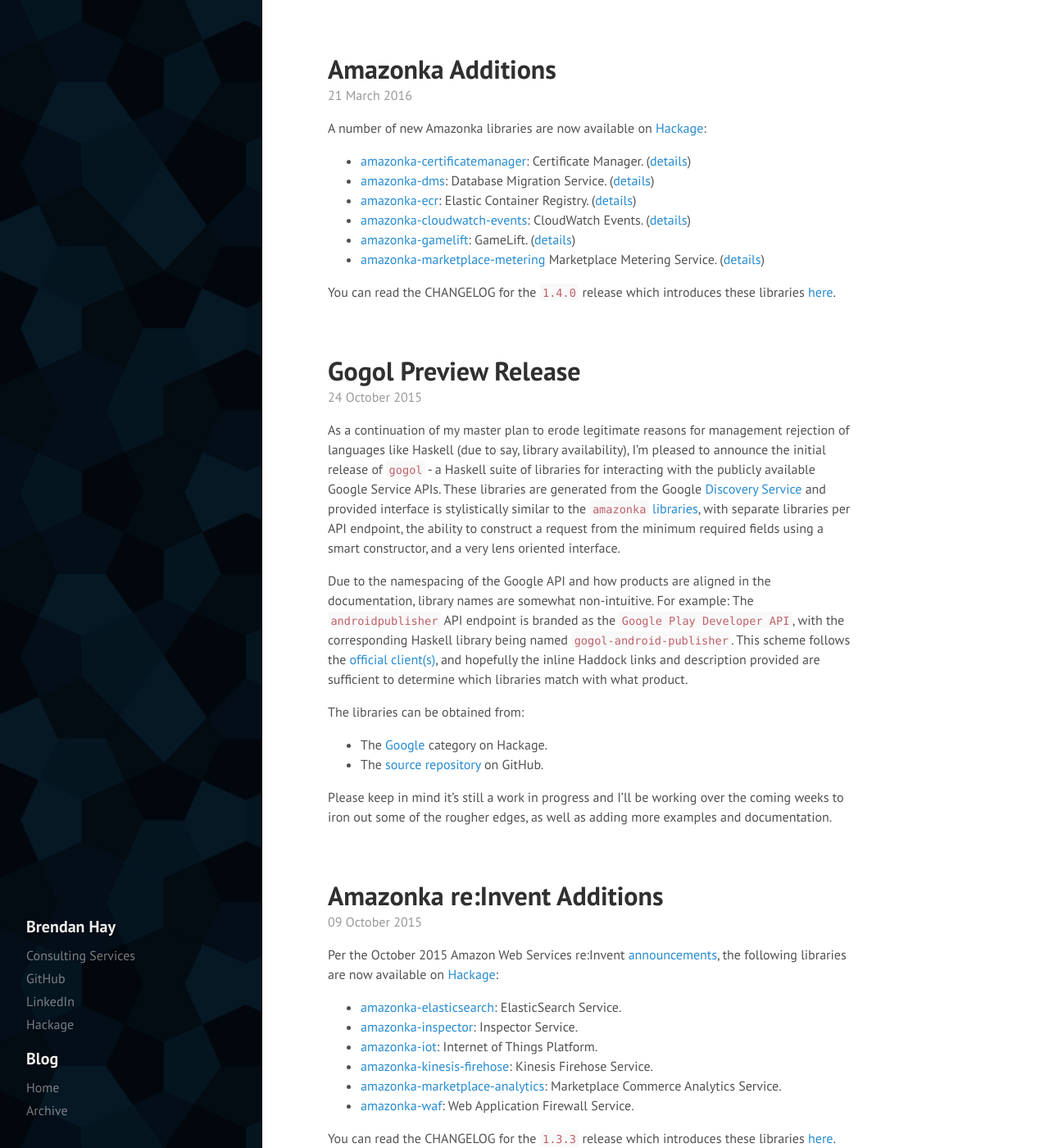
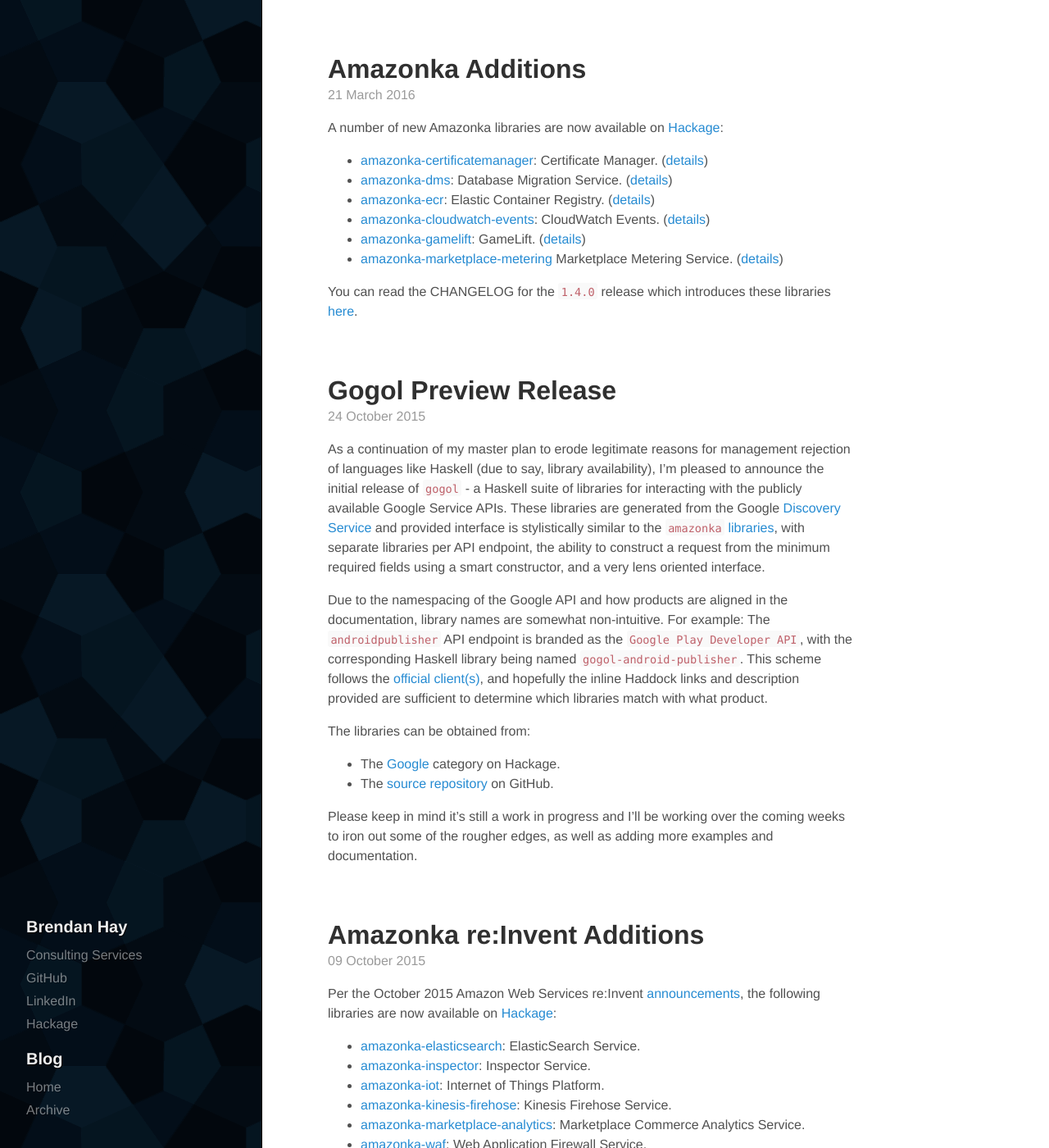
Before and after one commit to brendanhay/brendanhay.github.io, a Jekyll site: the page built from index.html, in a window 1280 px wide and 1400 px high. Shown: the whole window at 82% size. Built offline with Jekyll 4.4.1, drawn with Linux system fonts in a browser that asks for light colours; the list of posts is cut into pages by our own code.

Commit message:
Removing webfonts

```diff
--- a/_includes/head.html
+++ b/_includes/head.html
@@ -16,9 +16,8 @@
 
   <!-- CSS -->
   <link rel="stylesheet" href="{{ site.baseurl }}public/css/poole.css">
+  <link rel="stylesheet" href="{{ site.baseurl }}public/css/hyde.css">
   <link rel="stylesheet" href="{{ site.baseurl }}public/css/syntax.css">
-  <link rel="stylesheet" href="{{ site.baseurl }}public/css/hyde.css">
-  <link rel="stylesheet" href="http://fonts.googleapis.com/css?family=PT+Sans:400,400italic,700|Abril+Fatface">
 
   <!-- Icons -->
   <link rel="apple-touch-icon-precomposed" sizes="144x144" href="{{ site.baseurl }}public/apple-touch-icon-144-precomposed.png">
--- a/public/css/hyde.css
+++ b/public/css/hyde.css
@@ -32,7 +32,7 @@
  */
 
 html {
-  font-family: "PT Sans", Helvetica, Arial, sans-serif;
+  font-family: "Helvetica Neue", Helvetica, Arial, sans-serif;
 }
 @media (min-width: 48em) {
   html {
--- a/public/css/poole.css
+++ b/public/css/poole.css
@@ -150,7 +150,7 @@
 /* Code */
 code,
 pre {
-  font-family: Menlo, Monaco, "Courier New", monospace;
+  font-family: "Input Mono", "Source Code Pro", Monaco, Consolas, "Courier New", monospace;
 }
 code {
   padding: .25em .25em .1em .25em;
@@ -191,7 +191,7 @@
 
 /* Gist via GitHub Pages */
 .gist .gist-file {
-  font-family: Menlo, Monaco, "Courier New", monospace !important;
+  font-family: "Input Mono", "Source Code Pro", Monaco, Consolas, "Courier New", monospace;
 }
 .gist .markdown-body {
   padding: 15px;
```
